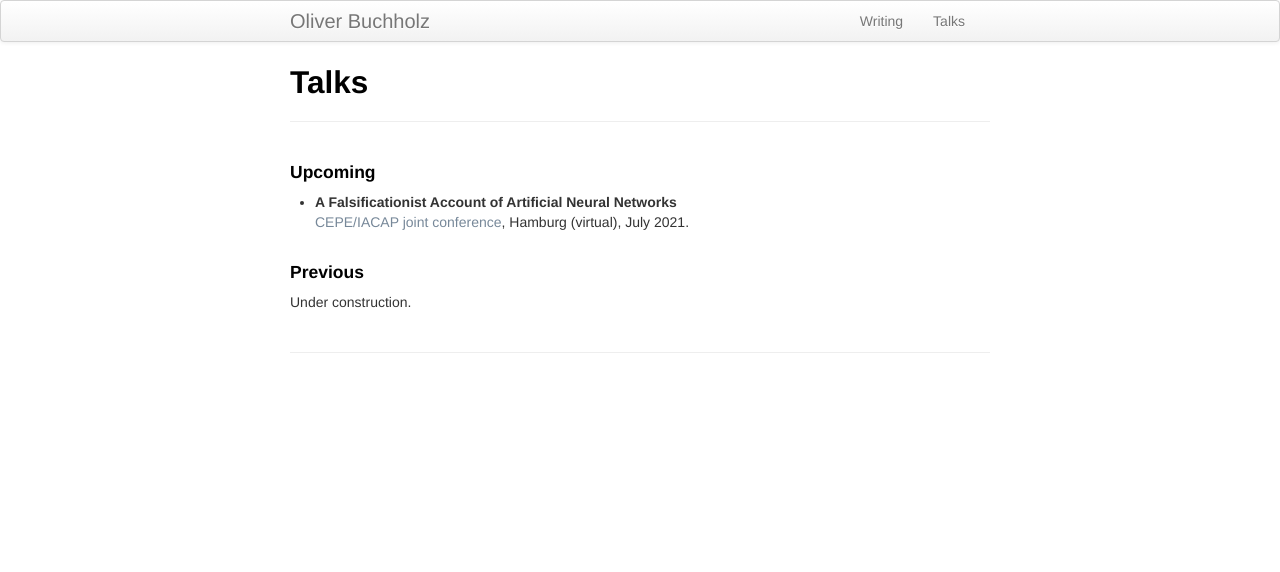
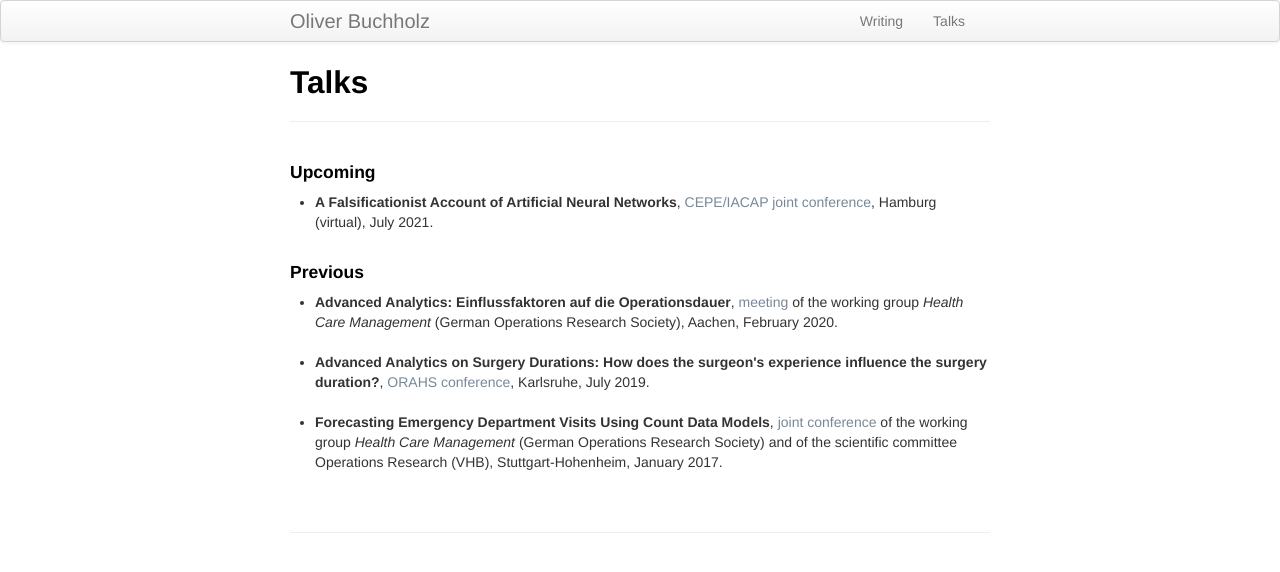
Before and after one commit to oliverbuchholz/oliverbuchholz.github.io, a Jekyll site: the page built from pages/talks.md, in a window 1280 px wide. Shown: the top 572 px of the page. Built offline with Jekyll 4.4.1, drawn with Linux system fonts in a browser that asks for light colours.

Commit message:
added previous talks

```diff
--- a/pages/talks.md
+++ b/pages/talks.md
@@ -7,8 +7,7 @@ description: Oliver's talks
 <h4>Upcoming</h4>
 
 <ul>
-<li><b>A Falsificationist Account of Artificial Neural Networks</b><br>
-<a href="https://www.inf.uni-hamburg.de/en/inst/ab/eit/cepe-iacap2021.html" target="_blank">CEPE/IACAP joint conference</a>, Hamburg (virtual), July 2021.<br><br>
+<li><b>A Falsificationist Account of Artificial Neural Networks</b>, <a href="https://www.inf.uni-hamburg.de/en/inst/ab/eit/cepe-iacap2021.html" target="_blank">CEPE/IACAP joint conference</a>, Hamburg (virtual), July 2021.<br><br>
 </li>
 </ul>
 
@@ -16,4 +15,14 @@ description: Oliver's talks
 
 <h4>Previous</h4>
 
-Under construction.
+<ul>
+<li><b>Advanced Analytics: Einflussfaktoren auf die Operationsdauer</b>, <a href="http://gor-hcm.de/2020-aachen/" target="_blank">meeting</a> of the working group <em>Health Care Management</em> (German Operations Research Society), Aachen, February 2020.<br><br>
+</li>
+
+<li><b>Advanced Analytics on Surgery Durations: How does the surgeon's experience influence the surgery
+duration?</b>, <a href="https://orahs2019.de/" target="_blank">ORAHS conference</a>, Karlsruhe, July 2019.<br><br>
+</li>
+
+<li><b>Forecasting Emergency Department Visits Using Count Data Models</b>, <a href="http://gor-hcm.de/wp-content/uploads/2017/01/Programm-Wissenschaftliche-Kommission-und-GOR-HCM-2017.pdf" target="_blank">joint conference</a> of the working group <em>Health Care Management</em> (German Operations Research Society) and of the scientific committee Operations Research (VHB), Stuttgart-Hohenheim, January 2017.<br><br>
+</li>
+</ul>
```
